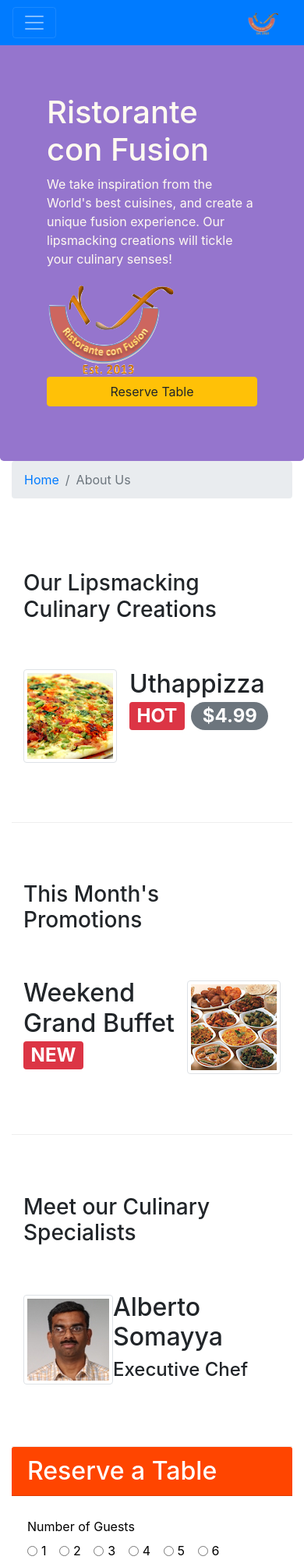
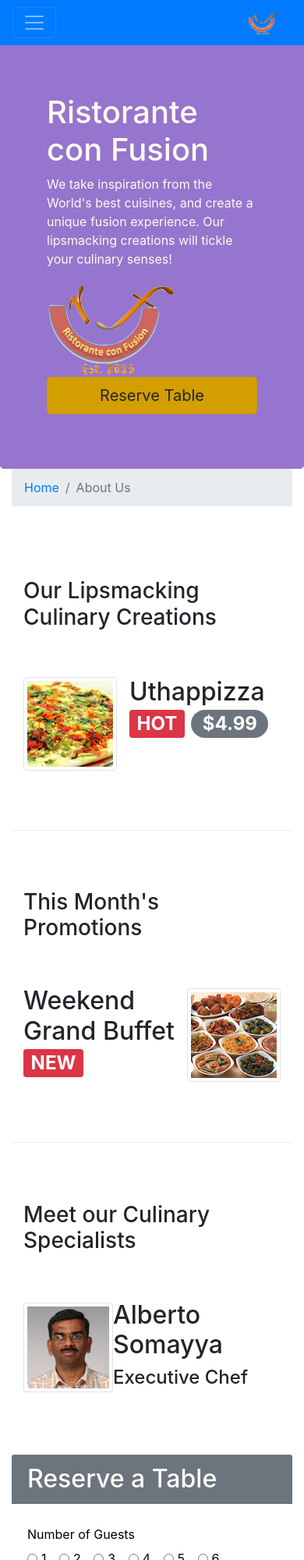
Before and after one commit to ChetanBhargav/HTML-CSS--SASS-practice, a website: page index.html in a window 390 px wide. Shown: the top 2000 px of the page at 78% size. Drawn offline with nearby package versions, Linux system fonts and the light colour scheme.

Commit message:
linking of button

```diff
--- a/css/color.css
+++ b/css/color.css
@@ -38,12 +38,9 @@ body{
 .card{
     color: black;
     border: black ;
+
     ;
 }
 .row-card{
     margin-bottom: 1rem;
 }
-.card-header{
-    background-color: orangered;
-    color:white;
-    font-size: ;
--- a/index.html
+++ b/index.html
@@ -45,7 +45,7 @@
                     <img src="img/logo.png" class="img-fluid">
                 </div>
                 <div class="col-12 col-md-3 col-sm-4  align-self-center">
-                <button type="button" class="btn  btn-block btn-warning ">Reserve Table</button>
+                    <a href="#submit" class="btn btn-secondary btn-warning btn-lg btn-block active" role="button" aria-pressed="true">Reserve Table</a>
                 </div>
             </div>
         </div>
@@ -114,11 +114,11 @@
     </div>
 
 <div class="container">
-
+<table>
     <div class="card">
         <div class="row  justify-content-md-center">
-            <div class="col-12  col-sm col-md-6 ">
-                 <h2 class="card-header" > Reserve a Table</h2>
+            <div class="col-12  col-sm col-md-8 ">
+                 <h2 class="card-header badge-secondary text-white " > Reserve a Table</h2>
             <div class="card-body">
                 <form>
                          <div class="row row-card ">
@@ -171,12 +171,12 @@
 
                           </div>
                         <div class ="col-12  col-sm ">
-                     <button type="button" class="btn btn-primary"> Reserve </button>
+                          <button type="button"  value="submit" id="submit" class="btn btn-primary"> Reserve </button>
                          </div>
+                          </div>
+                     </form>
 
-                    </div>
-
-                </form>
+                 </div>
 
             </div>
 
@@ -185,12 +185,7 @@
 
 
     </div>
-
-
-
-
-    </div>
-
+</table>
 </div>
 
     <footer class="footer">
```
